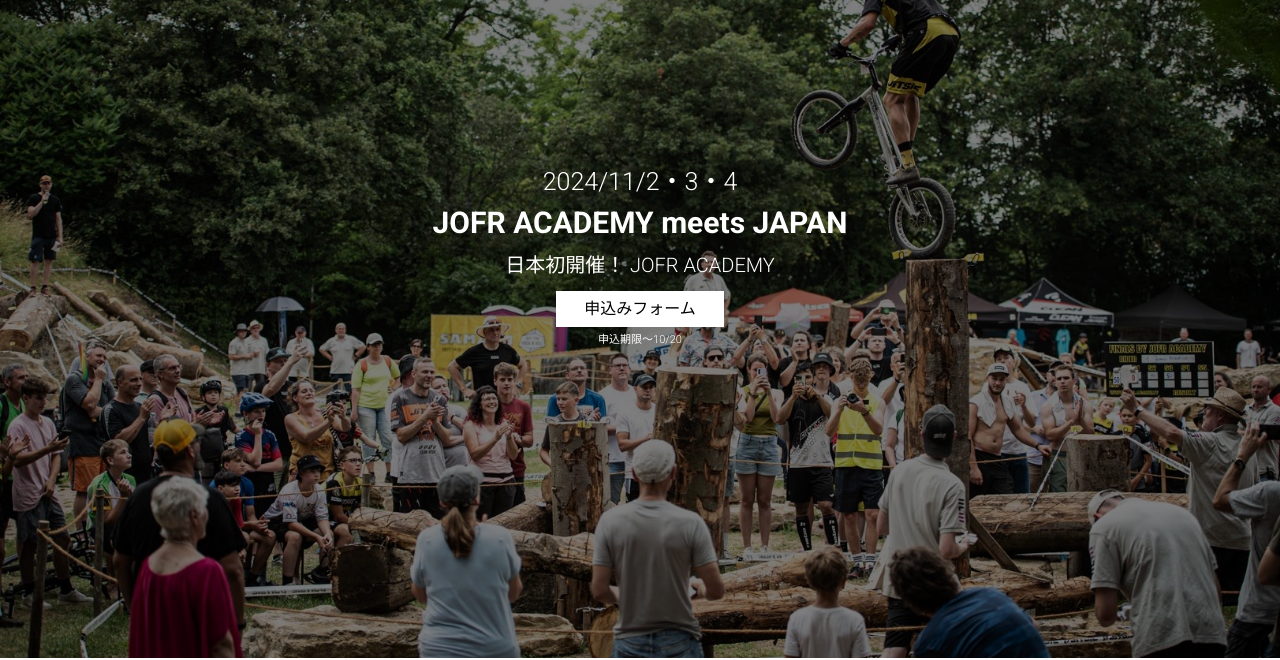
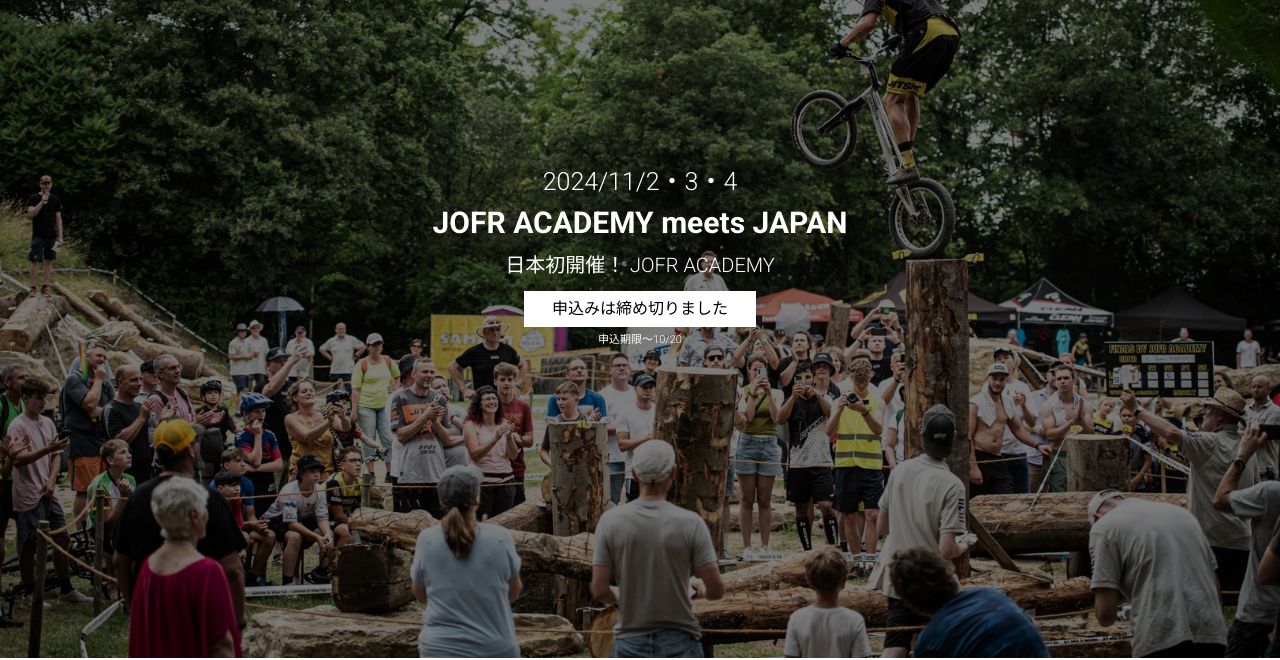
Before and after one commit to itasan/jofr-j, a website: page index.html in a window 1280 px wide. Shown: the part 142-802 px from the top of the page. Drawn offline with nearby package versions, Linux system fonts and the light colour scheme.

Commit message:
第2回申し込み締め切り

```diff
--- a/index.html
+++ b/index.html
@@ -107,11 +107,7 @@
 
         <p>日本初開催！ JOFR ACADEMY</p>
 
-        <a
-          href="https://docs.google.com/forms/d/e/1FAIpQLSfN0uESHBmTDRkHP_3TjMKy5EuwptlvZhzeaedlG8fTMcaAXQ/viewform?usp=sf_link"
-          class="btn btn-white"
-          target="_blank"
-          >申込みフォーム</a
+        <span class="btn btn-white" target="_blank">申込みは締め切りました</span
         ><br />
         <span style="font-size: 11px"> 申込期限〜10/20 </span>
       </div>
@@ -817,11 +813,8 @@
                 >※付き添いの保護者は無料</span
               >
             </p>
-            <a
-              href="https://docs.google.com/forms/d/e/1FAIpQLSfN0uESHBmTDRkHP_3TjMKy5EuwptlvZhzeaedlG8fTMcaAXQ/viewform?usp=sf_link"
-              class="btn btn-white"
-              target="_blank"
-              >申込みフォーム</a
+            <span class="btn btn-white" target="_blank"
+              >申込みは締め切りました</span
             ><br />
             <span style="font-size: 11px"> 申込期限〜10/20 </span>
           </div>
```
